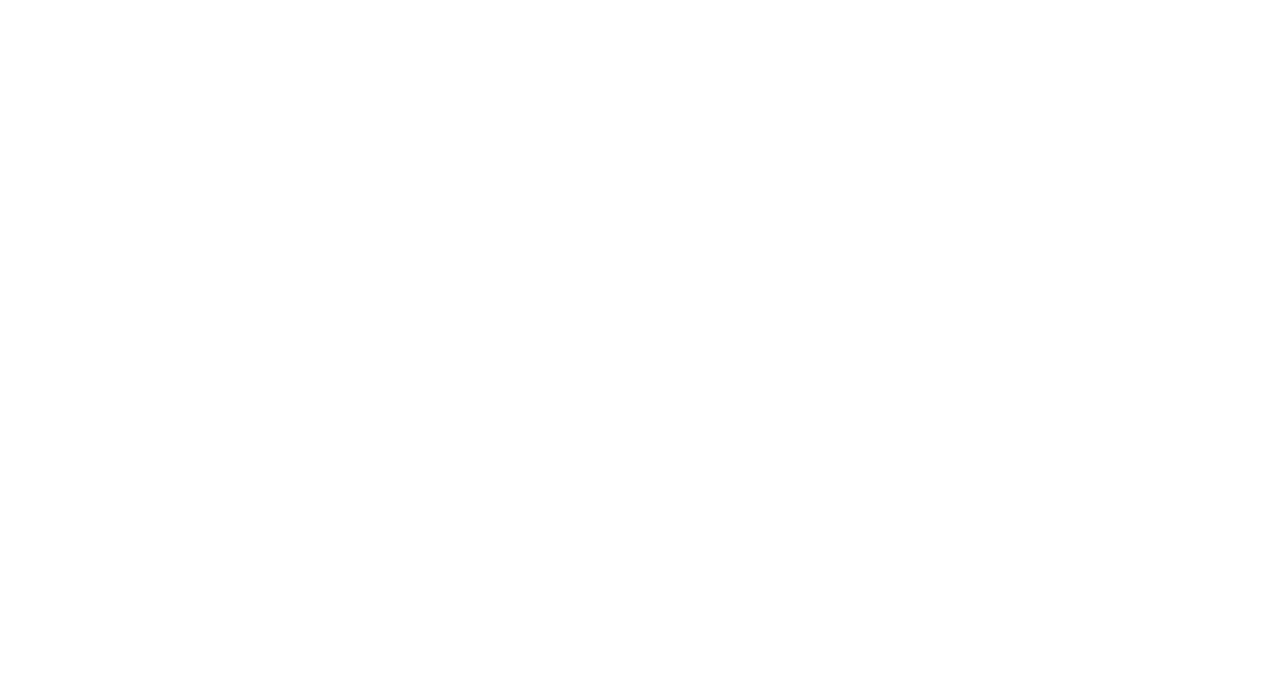
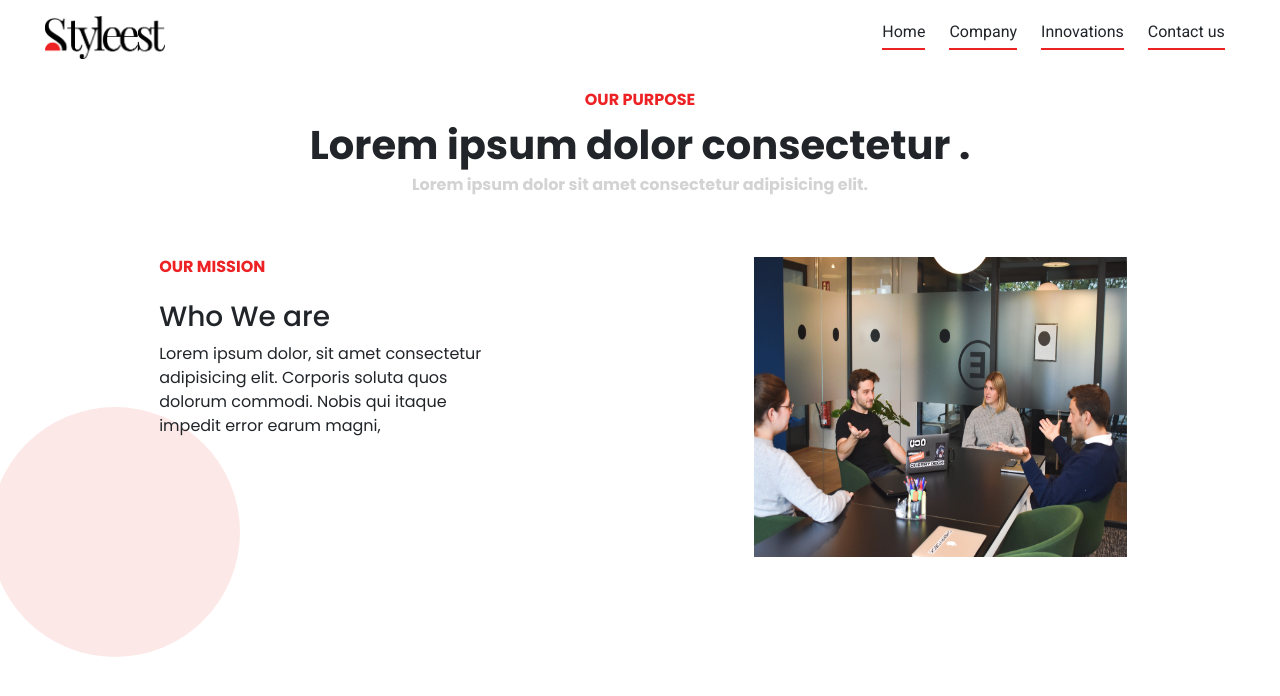
Before and after one commit to Adenikym/styleest-form, a Vue app: page /company in a window 1280 px wide. Shown: the top 696 px of the page. Built offline with nearby package versions, Linux system fonts and the light colour scheme.

Commit message:
new-commit

```diff
--- a/public/index.html
+++ b/public/index.html
@@ -6,7 +6,9 @@
     <meta name="viewport" content="width=device-width,initial-scale=1.0">
     <link rel="icon" href="<%= BASE_URL %>favicon.ico">
     <link rel="preconnect" href="https://fonts.gstatic.com">
-<link href="https://fonts.googleapis.com/css2?family=Roboto:wght@100;300;400;500;700&display=swap" rel="stylesheet">
+    <link href="https://fonts.googleapis.com/css2?family=Roboto:wght@100;300;400;500;700&display=swap" rel="stylesheet">
+    <link rel="preconnect" href="https://fonts.gstatic.com">
+<link href="https://fonts.googleapis.com/css2?family=Poppins:wght@200;300;400;500;600;700;800;900&display=swap" rel="stylesheet">
     <title><%= htmlWebpackPlugin.options.title %></title>
   </head>
   <body>
--- /dev/null
+++ b/src/components/navbar.vue
@@ -0,0 +1,38 @@
+<template>
+  <div class="col-lg-12 px-0"  style="font-family: 'Roboto', sans-serif;">
+
+<nav class="col-lg-12 mt-3 mb-4 d-flex">
+
+    <div class="logo col-lg-1">
+        <img src="../assets/logo.png" width="120px" alt="">
+    </div>
+    <ul class="col-lg-4 offset-lg-7 d-flex " >
+<li class="py-1 ml-4" >Home</li>
+<li class="py-1 ml-4">Company</li>
+<li  class="py-1 ml-4">Innovations</li>
+<li  class="py-1 ml-4">Contact us</li>
+    </ul>
+
+
+</nav>
+
+  </div>
+</template>
+
+<script>
+
+//ed2224
+export default {
+name:'navbar'
+}
+</script>
+
+<style  scoped>
+
+ul{
+    list-style:none;
+}
+ li{
+    border-bottom:2px solid #ed2224;
+}
+</style>
--- a/src/router/index.js
+++ b/src/router/index.js
@@ -15,6 +15,12 @@
     name: 'register',
 
     component: () => import(/* webpackChunkName: "about" */ '../views/register.vue')
+  },
+
+  {
+    path:'/company',
+    name:'company',
+    component: () => import(/* webpackChunkName: "company" */ '../views/About.vue')
   }
 ]
 
--- /dev/null
+++ b/src/views/About.vue
@@ -0,0 +1,56 @@
+<template>
+  <div class="col-lg-12  "  style="font-family: 'Poppins', sans-serif;">
+<navbar></navbar>
+
+<div class="main-body col-lg-12">
+
+<h1 class="text-center mb-4" style="font-size:1rem;color:#ed2224;font-weight:bold;">OUR PURPOSE</h1>
+
+<p class="text-center" style="font-size:2.5rem;font-weight:700;line-height:1.5rem;">Lorem ipsum dolor consectetur . </p>
+<p class="text-center" style="color:lightgrey;font-weight:bold;">Lorem ipsum dolor sit amet consectetur adipisicing elit.</p>
+
+
+<div class="col-lg-12 d-flex main-content">
+
+<div class="mission col-lg-5 offset-lg-1 ">
+    <h2 class="text-left mb-4" style="color:#ed2224;font-size:1rem;font-weight:bold;">OUR MISSION</h2>
+<h3>Who We are</h3>
+    <p class="text-left col-lg-9 px-0" style="z-index:1;">Lorem ipsum dolor, sit amet consectetur adipisicing elit.
+         Corporis soluta quos dolorum commodi. Nobis qui itaque impedit error earum magni,
+          </p>
+
+
+
+          </div>
+           <div class="rounded-circle " style="height:250px;width:250px;background-color:rgba(237, 34, 36,0.1);position:absolute;left:-40px;top:150px;">
+</div>
+
+<div class="pic col-lg-5 offset-lg-1">
+
+
+ <img src="../assets/company.jpg" width="80%" height="300px" alt="">
+</div>
+
+</div>
+
+
+
+</div>
+
+  </div>
+</template>
+
+<script>
+import navbar from '../components/navbar'
+export default {
+components:{
+    navbar
+}
+}
+</script>
+
+<style scoped>
+.main-content{
+    margin-top:60px;
+}
+</style>
```
Also changed, not shown: src/assets/company.jpg (added), src/assets/logo.png (added).
